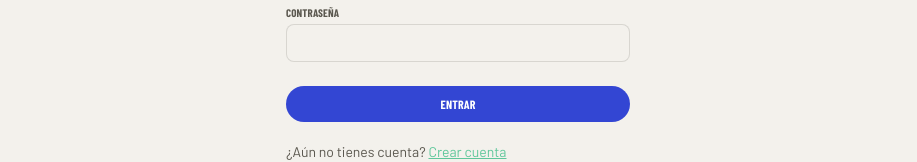
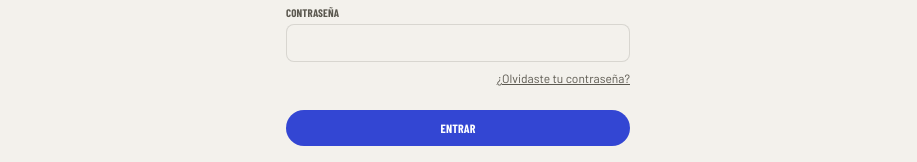
Before and after one commit to charlylopez-png/gran-webapp-ciclista, a Next.js app: page /login in a window 1280 px wide. Shown: the part 262-424 px from the top of the page, without its empty margins (182-1099 px from the left). Built offline with nearby package versions, Linux system fonts and the light colour scheme; no server answers; the database is empty; a web font is replaced by a local one.

Commit message:
Add password recovery link to login page

```diff
--- a/src/app/login/page.tsx
+++ b/src/app/login/page.tsx
@@ -64,6 +64,13 @@ export default function LoginPage() {
           />
         </Field>
 
+        <Link
+          href="/olvide-contrasena"
+          className="-mt-2 self-end text-xs text-text-soft underline"
+        >
+          ¿Olvidaste tu contraseña?
+        </Link>
+
         {error && <p className="text-sm text-rosa">{error}</p>}
 
         <button
```
